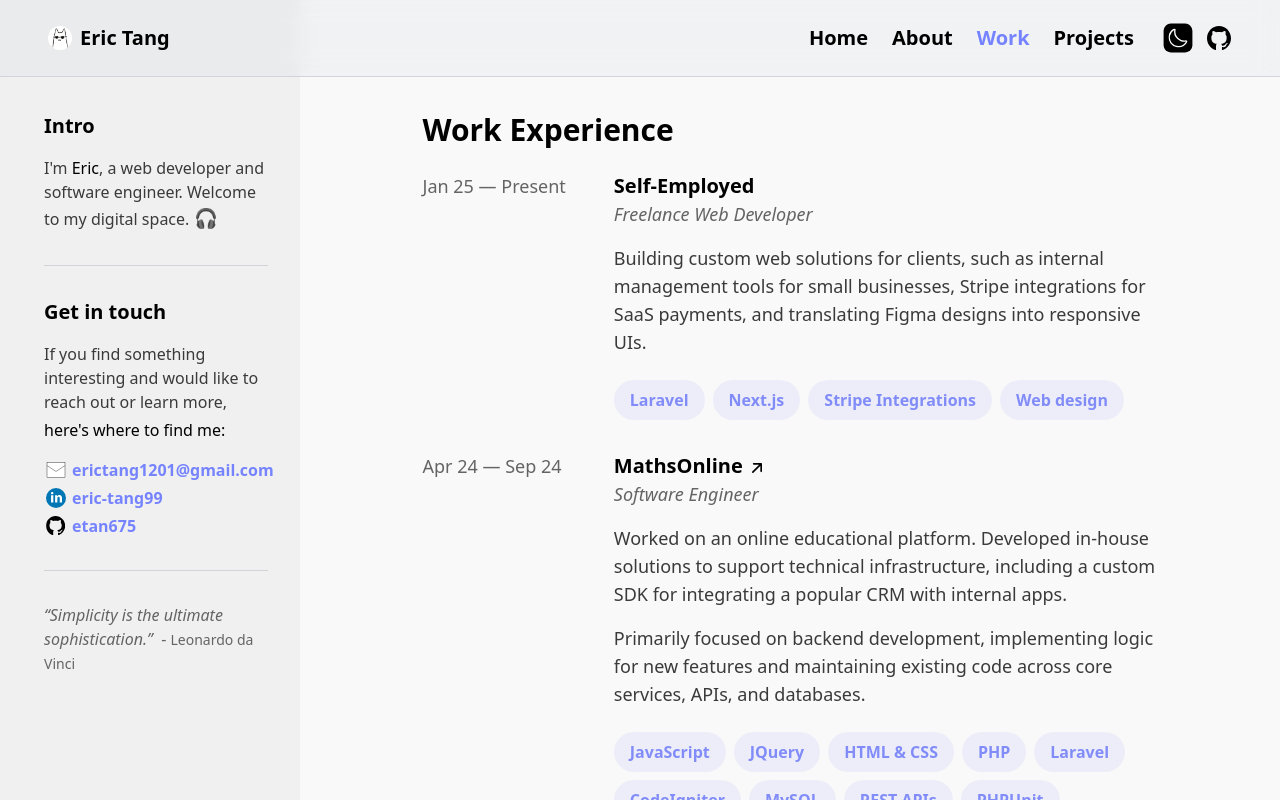
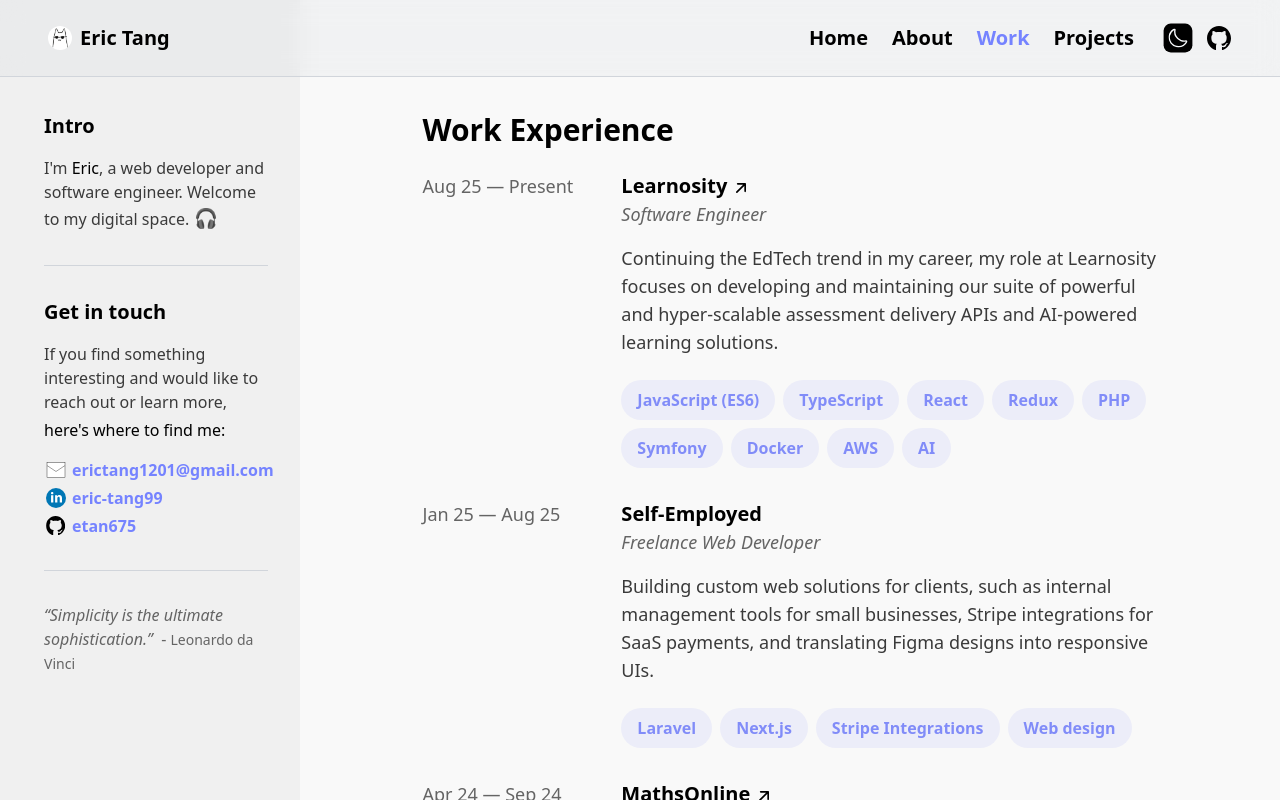
Before and after one commit to etan675/ericdtang.com, a Next.js app: page /work in a window 1280 px wide. Built offline with nearby package versions, Linux system fonts and the light colour scheme.

Commit message:
update site

```diff
--- a/src/app/work/page.tsx
+++ b/src/app/work/page.tsx
@@ -21,7 +21,33 @@ const WorkPage = () => {
             <PageSection>
                 <PageHeading>Work Experience</PageHeading>
                 <WorkGrid>
-                    <WorkDateLabel start='Jan 25' end='Present' />
+                    <WorkDateLabel start='Aug 25' end='Present' />
+                    <WorkItem>
+                        <div>
+                            <LinkText
+                                className='text-[var(--foreground)] text-xl font-semibold'
+                                href='https://learnosity.com/'
+                                target='_blank'
+                                external
+                            >
+                                Learnosity
+                            </LinkText>
+                            <ItemTitleSub>Software Engineer</ItemTitleSub>
+                        </div>
+                        <p>Continuing the EdTech trend in my career, my role at Learnosity focuses on developing and maintaining our suite of powerful and hyper-scalable assessment delivery APIs and AI-powered learning solutions.</p>
+                        <WorkTools>
+                            <ToolLabel label='JavaScript (ES6)' />
+                            <ToolLabel label='TypeScript' />
+                            <ToolLabel label='React' />
+                            <ToolLabel label='Redux' />
+                            <ToolLabel label='PHP' />
+                            <ToolLabel label='Symfony' />
+                            <ToolLabel label='Docker' />
+                            <ToolLabel label='AWS' />
+                            <ToolLabel label='AI' />
+                        </WorkTools>
+                    </WorkItem>
+                    <WorkDateLabel start='Jan 25' end='Aug 25' />
                     <WorkItem>
                         <div>
                             <p className='text-[var(--foreground)] text-xl font-semibold dark:font-normal'>
@@ -50,8 +76,9 @@ const WorkPage = () => {
                             </LinkText>
                             <ItemTitleSub>Software Engineer</ItemTitleSub>
                         </div>
-                        <p>Worked on an online educational platform. Developed in-house solutions to support technical infrastructure, including a custom SDK for integrating a popular CRM with internal apps.</p>
-                        <p>Primarily focused on backend development, implementing logic for new features and maintaining existing code across core services, APIs, and databases.</p>
+                        <p>Worked on MathsOnline&apos;s digital math learning platform.</p>
+                        <p>Notable projects included developing an SDK for integrations with Keap&apos;s CRM, providing a way for us to easily interact with our CRM from server side, as well as building a scalable testing library that helped our engineers write maintainable unit/integration tests.</p>
+                        <p>Though I was only here for a short time, I got to work with an amazing team and gained some extremely valuable experience.</p>
                         <WorkTools>
                             <ToolLabel label='JavaScript' />
                             <ToolLabel label='JQuery' />
@@ -60,7 +87,7 @@ const WorkPage = () => {
                             <ToolLabel label='Laravel' />
                             <ToolLabel label='CodeIgniter' />
                             <ToolLabel label='MySQL' />
-                            <ToolLabel label='REST APIs' />
+                            <ToolLabel label='API Development (REST)' />
                             <ToolLabel label='PHPUnit' />
                         </WorkTools>
                     </WorkItem>
@@ -79,8 +106,9 @@ const WorkPage = () => {
                             <ItemTitleSub>Junior Software Engineer</ItemTitleSub>
                             <ItemTitleSub>Graduate Software Engineer</ItemTitleSub>
                         </div>
-                        <p>Build, design, test, and ship high-quality features for a web-based LMS (Learning Management System) used by schools and educational institutions.</p>
-                        <p>Worked across the full technology stack, focusing on building optimised React components and hooks that powered the application&apos;s frontend, while also implementing core domain logic and designing efficient GraphQL APIs on the backend.</p>
+                        <p>Full stack engineer developing and maintaining the Writer&apos;s Toolbox LMS.</p>
+                        <p>Started as a grad, working across product design, code implementation, testing, and deployments in an agile environment.</p>
+                        <p>I quickly reached a mid level position in my team, where I led R&D for major infrastructure upgrades such as migrating parts of the backend to microservices and implementing data warehousing pipelines.</p>
                         <WorkTools>
                             <ToolLabel label='JavaScript' />
                             <ToolLabel label='TypeScript' />
```
